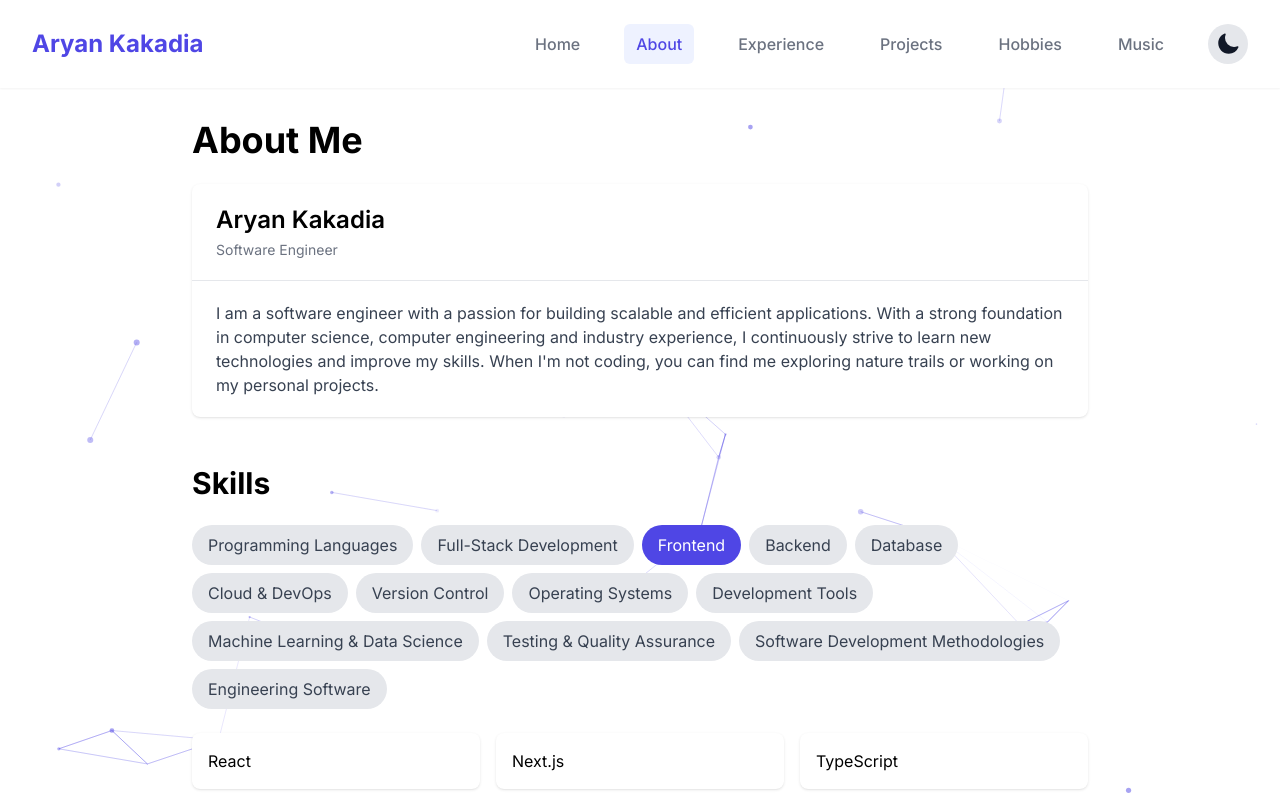
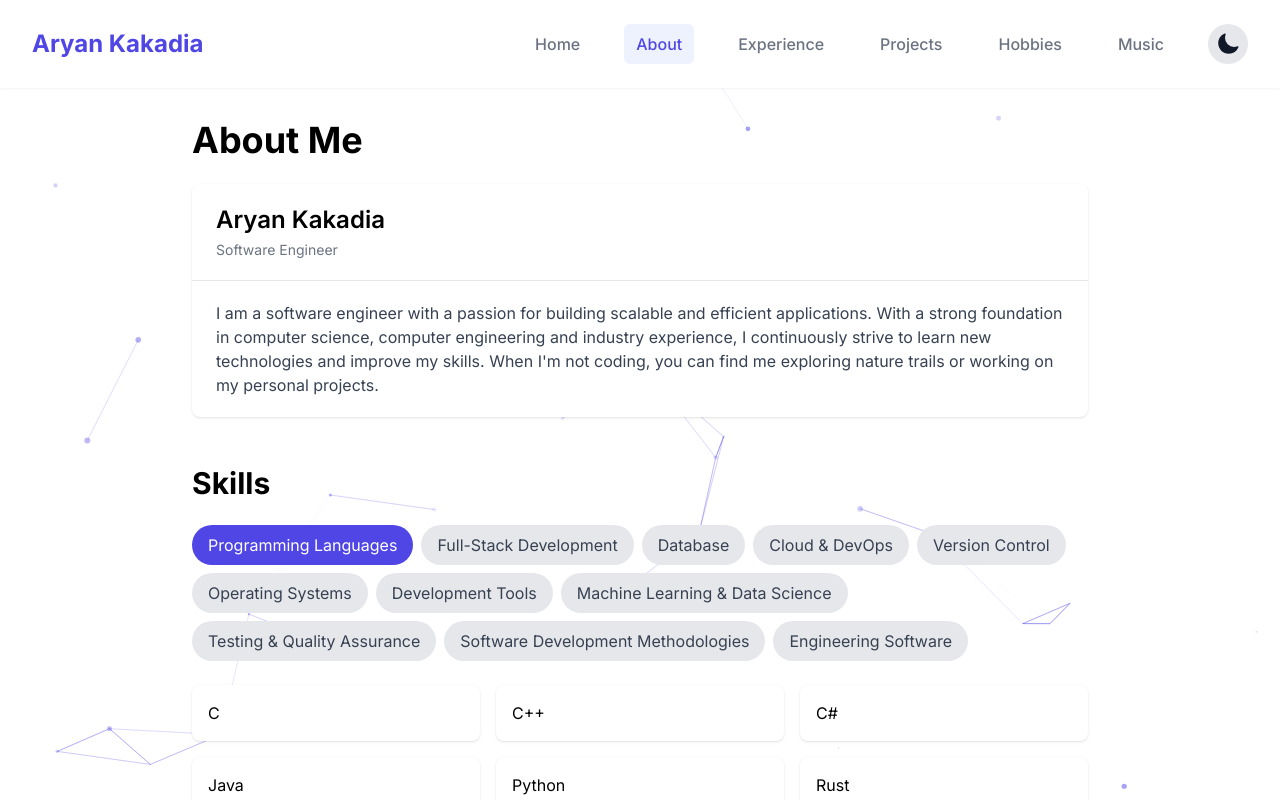
Before and after one commit to Flashy990/my-portfolio, a Next.js app: page /about in a window 1280 px wide. Shown: the top 800 px of the page. Built offline with nearby package versions, Linux system fonts and the light colour scheme.

Commit message:
Merge sections to avoid duplicates

```diff
--- a/app/about/page.tsx
+++ b/app/about/page.tsx
@@ -3,13 +3,11 @@
 import { motion } from 'framer-motion'
 import { useState } from 'react'
 
-type SkillCategory = 'Programming Languages' | 'Full-Stack Development' | 'Frontend' | 'Backend' | 'Database' | 'Cloud & DevOps' | 'Version Control' | 'Operating Systems' | 'Development Tools' | 'Machine Learning & Data Science' | 'Testing & Quality Assurance' | 'Software Development Methodologies' | 'Engineering Software';
+type SkillCategory = 'Programming Languages' | 'Full-Stack Development' | 'Database' | 'Cloud & DevOps' | 'Version Control' | 'Operating Systems' | 'Development Tools' | 'Machine Learning & Data Science' | 'Testing & Quality Assurance' | 'Software Development Methodologies' | 'Engineering Software';
 
 const skills: Record<SkillCategory, string[]> = {
   'Programming Languages': ['C', 'C++', 'C#', 'Java', 'Python', 'Rust', 'Go', 'Bash', 'Ruby', 'JavaScript', 'TypeScript', 'VHDL', 'MATLAB'],
   'Full-Stack Development': ['React', 'Next.js', 'Node.js', 'Express', 'Django', 'FastAPI', 'Flask', '.NET', 'RESTful APIs', 'Spring Boot', 'HTML/CSS', 'Tailwind CSS', 'Framer Motion'],
-  'Frontend': ['React', 'Next.js', 'TypeScript', 'Tailwind CSS', 'Framer Motion'],
-  'Backend': ['Node.js', 'Express', 'Python', 'Django', 'GraphQL', 'RESTful APIs'],
   'Database': ['MongoDB', 'PostgreSQL', 'MySQL'],
   'Cloud & DevOps': ['Docker', 'AWS', 'Google Cloud Platform (GCP)', 'CI/CD', 'Git', 'GitLab'],
   'Version Control': ['Git', 'GitHub', 'GitLab'],
@@ -55,7 +53,7 @@ const timelineEvents = [
 ]
 
 export default function About() {
-  const [activeCategory, setActiveCategory] = useState<SkillCategory>('Frontend');
+  const [activeCategory, setActiveCategory] = useState<SkillCategory>('Programming Languages');
 
   return (
     <div className="max-w-4xl mx-auto">
```
